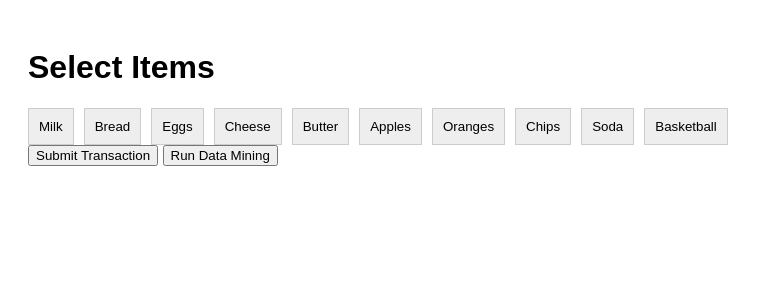
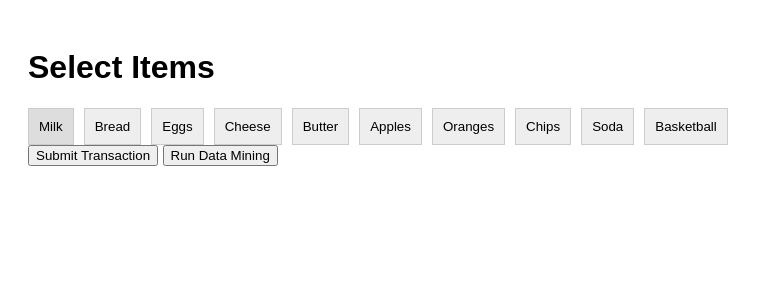
Before and after one commit to iamllcoolray/supermarket-sim, a Flask app: page / in a window 1280 px wide, with the pointer over the restyled element. Shown: the top 300 px of the page, without its empty margins (0-763 px from the left). Run offline with Flask 3, Linux system fonts and the light colour scheme.

Commit message:
added hovering colors to indicate the item to be selected

```diff
--- a/static/style.css
+++ b/static/style.css
@@ -16,6 +16,10 @@ body {
     cursor: pointer;
 }
 
+.item-button:hover {
+    background-color: #ddd;
+}
+
 .item-button.selected {
     background-color: lightgreen;
     border: 2px solid green;
```
